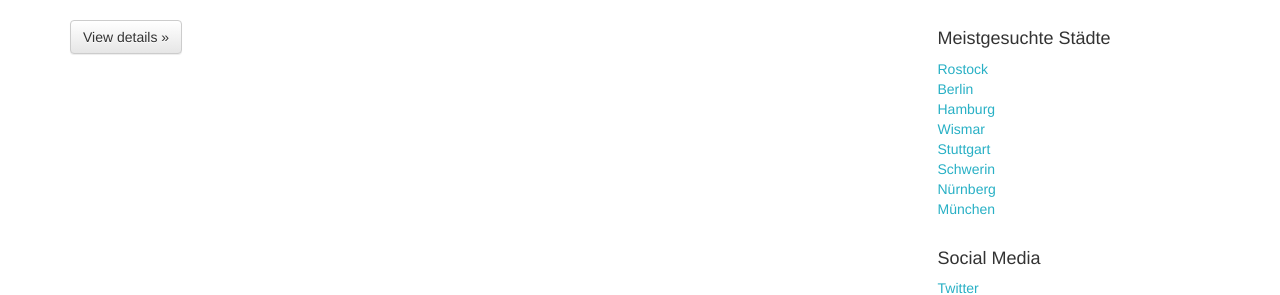
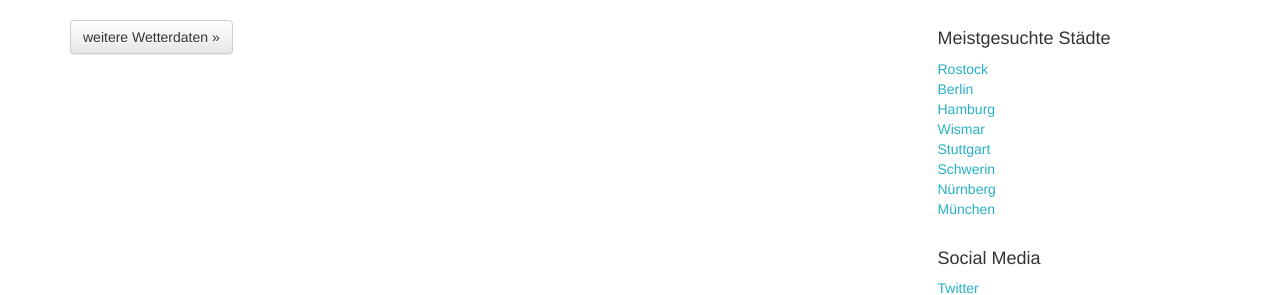
Before and after one commit to wegtam/weather-api, a Django app: template view/templates/view/index.html in a window 1280 px wide. Shown: the part 632-927 px from the top of the page. Run offline with Django 3.2, Linux system fonts and the light colour scheme; the template is opened without the code that fills it, so the values that code supplies are empty; some libraries are stand-ins or nearby versions.

```diff
--- a/templates/base.html
+++ b/templates/base.html
@@ -61,7 +61,7 @@
       	<div class="col-lg-4"><a href="#"><img src="{% static "img/logo_300_blue.png" %}" alt="Wegtam Logo" /></a></div>
       	<div class="col-lg-8">
       	  <h1>Wetter Portal</h1>
-          <p>Das Wegtam Wetter-Portal ist eine für Wetterfrösche entwickelte Plattform. Es wurde für die Erfassung und Ausgabe von Wetterdaten konzipiert.  </p></div>
+          <p>Das Wegtam Wetter-Portal ist eine für Wetterfrösche entwickelte Plattform. Es wurde für die Erfassung und Ausgabe von Wetterdaten konzipiert. Unabhängig davon ob ein Nutzer Wetterdaten zur Verfügung stellt, kann jeder Nutzer alle Wetterdaten des Web-Portals einsehen.</p></div>
       </div>
     </div>
 
--- a/templates/base_index.html
+++ b/templates/base_index.html
@@ -61,7 +61,7 @@
       	<div class="col-lg-4"><a href="#"><img src="{% static "img/logo_300_blue.png" %}" alt="Wegtam Logo" /></a></div>
       	<div class="col-lg-8">
       	  <h1>Wetter Portal</h1>
-          <p>This is a template for a simple marketing or informational website. It includes a large callout called the hero unit and three supporting pieces of content. Use it as a starting point to create something more unique.</p></div>
+          <p>Das Wegtam Wetter-Portal ist eine für Wetterfrösche entwickelte Plattform. Es wurde für die Erfassung und Ausgabe von Wetterdaten konzipiert. Unabhängig davon ob ein Nutzer Wetterdaten zur Verfügung stellt, kann jeder Nutzer alle Wetterdaten des Web-Portals einsehen.</p></div>
       </div>
     </div>
 
--- a/view/templates/view/all_wd.html
+++ b/view/templates/view/all_wd.html
@@ -43,7 +43,7 @@
             <ul class="pagination">
 
                 {% if weatherdata.has_previous %}
-                    <li><a href= "?page={{ weatherdata.previous_page_number }}">&lt;&lt;</a></li>
+                    <li><a href="?page={{ weatherdata.previous_page_number }}">&lt;&lt;</a></li>
                 {% endif %}
 
                 {% for page in weatherdata.paginator.page_range %}
--- a/view/templates/view/detail.html
+++ b/view/templates/view/detail.html
@@ -32,6 +32,7 @@
      {% endfor %}
     </tbody>
 </table>
+
     {% url 'view-index' as index_url  %}
     <h6><a href="{{ index_url }}">Zurück zur Übersicht</a></h6>
 {% endblock %}
--- a/view/templates/view/index.html
+++ b/view/templates/view/index.html
@@ -33,7 +33,7 @@
     </tbody>
 </table>
     {% url 'view-all_wd' as all_wd_url  %}
-<p><a class="btn btn-default" href="{{ all_wd_url }}">View details &raquo;</a></p>
+<p><a class="btn btn-default" href="{{ all_wd_url }}">weitere Wetterdaten &raquo;</a></p>
 {% endblock %}
 {% block sidebar %}
     <div class="sidebar-module">
```
Lines whose indentation alone changed are shown as unchanged.
